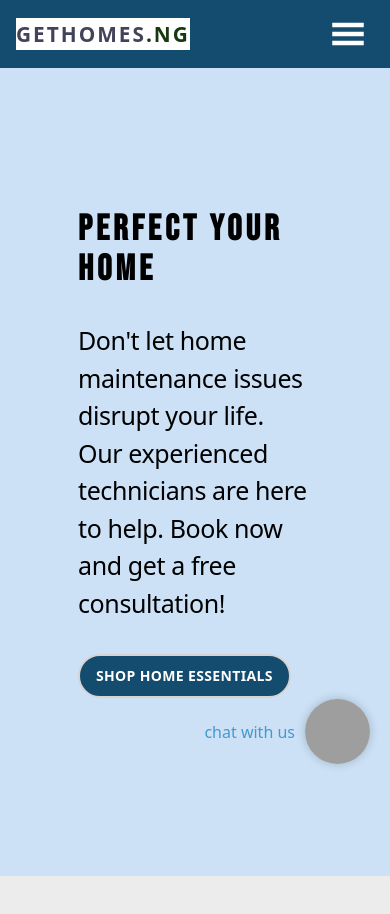
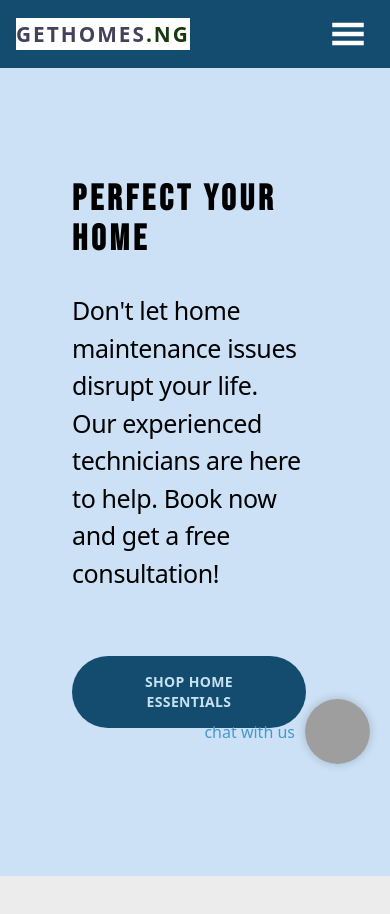
Before and after one commit to abbeytech2023/gethomes, a React (Vite) app: page /homeessentials in a window 390 px wide. Shown: the top 914 px of the page. Built offline with nearby package versions, Linux system fonts and the light colour scheme; grey boxes are pictures that could not be loaded.

Commit message:
initial commit

```diff
--- a/src/components/CompleteRegistrationPopUp.jsx
+++ b/src/components/CompleteRegistrationPopUp.jsx
@@ -49,9 +49,9 @@ const Button = styled.button`
   ${({ primary }) =>
     primary
       ? `
-    background: #2563eb;
+    background: #144c6f;
     color: white;
-    &:hover { background: #1d4ed8; }
+    &:hover { background: #052031; }
   `
       : `
     background: #e5e7eb;
--- a/src/components/ForSaleCart.jsx
+++ b/src/components/ForSaleCart.jsx
@@ -1,3 +1,4 @@
+import { motion } from "framer-motion";
 import { useLocation, useNavigate } from "react-router-dom";
 
 import { formatPrice } from "../utility/utility";
@@ -16,7 +17,10 @@ function ForSaleCart({ document }) {
   const navigate = useNavigate();
   const URL = location.pathname;
   const productRef = useRef(null);
-
+  const fadeInUp = {
+    hidden: { opacity: 0, y: 40 },
+    visible: { opacity: 1, y: 0 },
+  };
   const QueryClient = useQueryClient();
 
   const { isPending, mutate } = useMutation({
@@ -37,10 +41,13 @@ function ForSaleCart({ document }) {
   return (
     <section ref={productRef}>
       <div className="px-4 py-10 mx-auto max-w-7xl">
-        {/* <h1 className="mb-8 text-3xl font-bold text-center">
-          Properties For Sale
-        </h1> */}
-
+        <motion.div
+          initial="hidden"
+          whileInView="visible"
+          viewport={{ once: true }}
+          variants={fadeInUp}
+          transition={{ duration: 0.8 }}
+        >
           <div className="grid gap-12 text-center sm:grid-cols-2 lg:grid-cols-3">
             {document?.map((property) => (
               <div
@@ -72,6 +79,7 @@ function ForSaleCart({ document }) {
               </div>
             ))}
           </div>
+        </motion.div>
       </div>
     </section>
   );
--- a/src/components/PropertiesForSale.jsx
+++ b/src/components/PropertiesForSale.jsx
@@ -60,7 +60,7 @@ function PropertiesForSale() {
         </Heading>
         <form
           onSubmit={handleSubmit(onSubmit)}
-          className="flex items-center justify-center gap-3"
+          className="flex items-center justify-center gap-3 text-center"
         >
           <SelectStateLocalGovt styles={style} register={register} />
           <Button type="secondary">filter</Button>
--- a/src/components/ToLetCart.jsx
+++ b/src/components/ToLetCart.jsx
@@ -1,4 +1,4 @@
-import { MdDelete, MdDialerSip } from "react-icons/md";
+import { motion } from "framer-motion";
 // import { GridContainer, GridInner } from "./Grid";
 import styled from "styled-components";
 import { useLocation, useNavigate } from "react-router-dom";
@@ -72,6 +72,10 @@ export const ToLetCart = ({ documents }) => {
   const { user } = useUser();
   const productRef = useRef(null);
   const deleteCart = location.pathname === "/myaccount/dashboard";
+  const fadeInUp = {
+    hidden: { opacity: 0, y: 40 },
+    visible: { opacity: 1, y: 0 },
+  };
 
   const { isPending, mutate } = useMutation({
     mutationFn: (id) => deleteProperty(id),
@@ -93,10 +97,13 @@ export const ToLetCart = ({ documents }) => {
   return (
     <section ref={productRef}>
       <div className="px-4 py-10 mx-auto max-w-7xl">
-        <h1 className="mb-8 text-3xl text-[#144c6f] font-bold text-center">
-          Properties To Let
-        </h1>
-
+        <motion.div
+          initial="hidden"
+          whileInView="visible"
+          viewport={{ once: true }}
+          variants={fadeInUp}
+          transition={{ duration: 0.8 }}
+        >
           <div className="grid gap-12 sm:grid-cols-2 lg:grid-cols-3">
             {documents?.map((doc) => {
               return (
@@ -130,6 +137,7 @@ export const ToLetCart = ({ documents }) => {
               );
             })}
           </div>
+        </motion.div>
       </div>
 
       {/* <ToLetContainer> */}
--- a/src/pages/BuyPage.jsx
+++ b/src/pages/BuyPage.jsx
@@ -1,6 +1,7 @@
 import styled from "styled-components";
 import { BgOverlay } from "../components/BgOverlay";
 import PropertiesForSale from "../components/PropertiesForSale";
+import { motion } from "framer-motion";
 
 import { Heading } from "../components/HeadingText";
 const BuySection = styled.section`
@@ -19,11 +20,20 @@ const BuyHeaderBox = styled.div`
 `;
 
 function BuyPage() {
-  // const [forSale, setForSale] = useState();
-
+  const fadeInUp = {
+    hidden: { opacity: 0, y: 40 },
+    visible: { opacity: 1, y: 0 },
+  };
   return (
     <>
       <BgOverlay as="buy">
+        <motion.div
+          initial="hidden"
+          whileInView="visible"
+          viewport={{ once: true }}
+          variants={fadeInUp}
+          transition={{ duration: 0.8 }}
+        >
           <div className="flex items-center md:justify-end min-[0px]:justify-center lg:justify-end xl:justify-end  mt-[2rem] h-dvh">
             <div className="  flex  flex-col  gap-[1rem] text-center  justify-center max-w-[80rem] text-[#021625] px-[5%] top-55  h-[19rem] sm:left-0 md:left-0 lg:left-23 xl:left-23  ">
               <BuyHeaderBox className="text-3xl font-extrabold text-left uppercase ">
@@ -41,10 +51,11 @@ function BuyPage() {
               </ul>
             </div>
             <div className="   md:w-[70%] lg:w-[60%] xl:w-[60%] max-[767px]:hidden mx-auto">
-            <BuySection className=""></BuySection>
+              <BuySection />
               {/* <BgOverlay as="buy" className="relative w-full h-full"></BgOverlay> */}
             </div>
           </div>
+        </motion.div>
       </BgOverlay>
       {/* ------------------- BUY RENT SELL SECTION -------------  */}
 
--- a/src/pages/HomeEssentials.jsx
+++ b/src/pages/HomeEssentials.jsx
@@ -1,4 +1,5 @@
 import styled from "styled-components";
+import { motion } from "framer-motion";
 import { BgOverlay } from "../components/BgOverlay";
 import { Heading } from "../components/HeadingText";
 import Button from "../components/Button";
@@ -34,6 +35,11 @@ const EssentialHeaderBox = styled.div`
 export default function HomeEssentials() {
   const merchantRef = useRef(null);
 
+  const fadeInUp = {
+    hidden: { opacity: 0, y: 40 },
+    visible: { opacity: 1, y: 0 },
+  };
+
   const handleScroll = () => {
     merchantRef.current.scrollIntoView({ behavior: "smooth" });
   };
@@ -41,25 +47,37 @@ export default function HomeEssentials() {
     <>
       <section className="flex items-center tracking-tight max-[767px]:bg-[#cce1f6] mt-[2rem] h-dvh ">
         <div className="flex flex-col xl:items-end justify-end min-[0px]:items-center sm:items-center  sm:w-[100%] ">
-          <div className="flex flex-col   gap-[2rem] w-[60%]  ">
+          <motion.div
+            initial="hidden"
+            whileInView="visible"
+            viewport={{ once: true }}
+            variants={fadeInUp}
+            transition={{ duration: 0.8 }}
+            className="flex flex-col mr-3  gap-[2rem] w-[60%]  "
+          >
             <EssentialHeaderBox className="uppercase text-4xl tracking-[-1rem]  ">
               Perfect your home
             </EssentialHeaderBox>
-            <div>
-              <p className=" text-[25px] sm:text-[20px] mb-[1rem]">
+            <motion.p
+              initial="hidden"
+              animate="visible"
+              variants={fadeInUp}
+              transition={{ duration: 1, delay: 0.2 }}
+              className=" text-[25px] sm:text-[20px]  mb-[1rem]"
+            >
               Don&apos;t let home maintenance issues disrupt your life. Our
-                experienced technicians are here to help. Book now and get a
-                free consultation!
-              </p>
+              experienced technicians are here to help. Book now and get a free
+              consultation!
+            </motion.p>
+
             <Button
               onClick={handleScroll}
-                type="secondary"
-                className="text-[22px]"
+              type="primary"
+              className="text-[22px] block mr-12"
             >
               shop home essentials
             </Button>
-            </div>
-          </div>
+          </motion.div>
         </div>
 
         <HomeEssentialsSection className="sm:hidden md:block  min-[0px]:hidden xl:block lg:block w-[80%]">
--- a/src/pages/Homepage.jsx
+++ b/src/pages/Homepage.jsx
@@ -9,6 +9,8 @@ import IconRent from "../assets/images/see-through.jpg";
 import IconSurvey from "../assets/images/illus.jpg";
 import CompleteRegistrationPopup from "../components/CompleteRegistrationPopUp";
 import { BgOverlay } from "../components/BgOverlay";
+import { motion } from "framer-motion";
+
 import {
   FlexDiv,
   FlexInnerDiv,
@@ -66,20 +68,60 @@ const homePageCart = [
 export default function Homepage() {
   const { user } = useUser();
 
+  const fadeInUp = {
+    hidden: { opacity: 0, y: 40 },
+    visible: { opacity: 1, y: 0 },
+  };
+
   return (
     <>
-      <div className="flex items-center justify-center text-center ">
+      <motion.div
+        initial="hidden"
+        whileInView="visible"
+        viewport={{ once: true }}
+        variants={fadeInUp}
+        transition={{ duration: 0.8 }}
+        className="flex items-center justify-center text-center "
+      >
         {user && <CompleteRegistrationPopup user={user} />}
         <div className=" w-[30%] sm:w-[100%] px-6    md:w-[100%] min-[0px]:bg-[#1c2535] min-[0px]:w-full gap-5 h-dvh flex flex-col justify-center items-left">
           <Heading
             as="h1"
             className="text-left font-extrabold  text-white    sm:text-white tracking-[4px] text-3xl "
           >
-            The Ultimate Neighborhood Guide. <br />
+            <motion.h1
+              initial="hidden"
+              animate="visible"
+              variants={fadeInUp}
+              transition={{ duration: 0.8 }}
+              className="mb-6 text-4xl font-bold md:text-6xl"
+            >
+              The Ultimate Neighborhood Guide. <br />
+            </motion.h1>
           </Heading>
           <ul className="flex flex-col gap-4 text-[1.3rem] text-left text-white">
-            <li className=""> Discover the Best Places to Live</li>
-            <li className="">Discover reliable service providers near you</li>
+            <li className="">
+              <motion.p
+                initial="hidden"
+                animate="visible"
+                variants={fadeInUp}
+                transition={{ duration: 1, delay: 0.2 }}
+                // className="max-w-3xl mx-auto text-lg md:text-xl"
+              >
+                Discover the Best Places to Live
+              </motion.p>
+            </li>
+            <li className="">
+              <motion.p
+                initial="hidden"
+                animate="visible"
+                variants={fadeInUp}
+                transition={{ duration: 1, delay: 0.2 }}
+                // className="max-w-3xl mx-auto text-lg md:text-xl"
+              >
+                Discover reliable service providers near you
+              </motion.p>
+            </li>
           </ul>
         </div>
 
@@ -89,7 +131,7 @@ export default function Homepage() {
             className="w-full h-full text-center"
           ></BgOverlay>
         </BackgroundImage>
-      </div>
+      </motion.div>
 
       <section className="mt-[16rem] flex justify-center text-center py-16 ">
         {/* <Heading as="h5">Our Services</Heading> */}
--- a/src/pages/Rent.jsx
+++ b/src/pages/Rent.jsx
@@ -1,4 +1,5 @@
 import PropertiesToLet from "../components/PropertiesToLet";
+import { motion } from "framer-motion";
 
 import styled from "styled-components";
 
@@ -30,7 +31,7 @@ export default function Rent() {
             <div>
               <Heading
                 as="rent"
-                className="mb-4 text-4xl font-bold   md:text-6xl"
+                className="mb-4 text-4xl font-bold md:text-6xl"
               >
                 Find the Best Homes for Rent
               </Heading>
```
Lines whose indentation alone changed are shown as unchanged.
